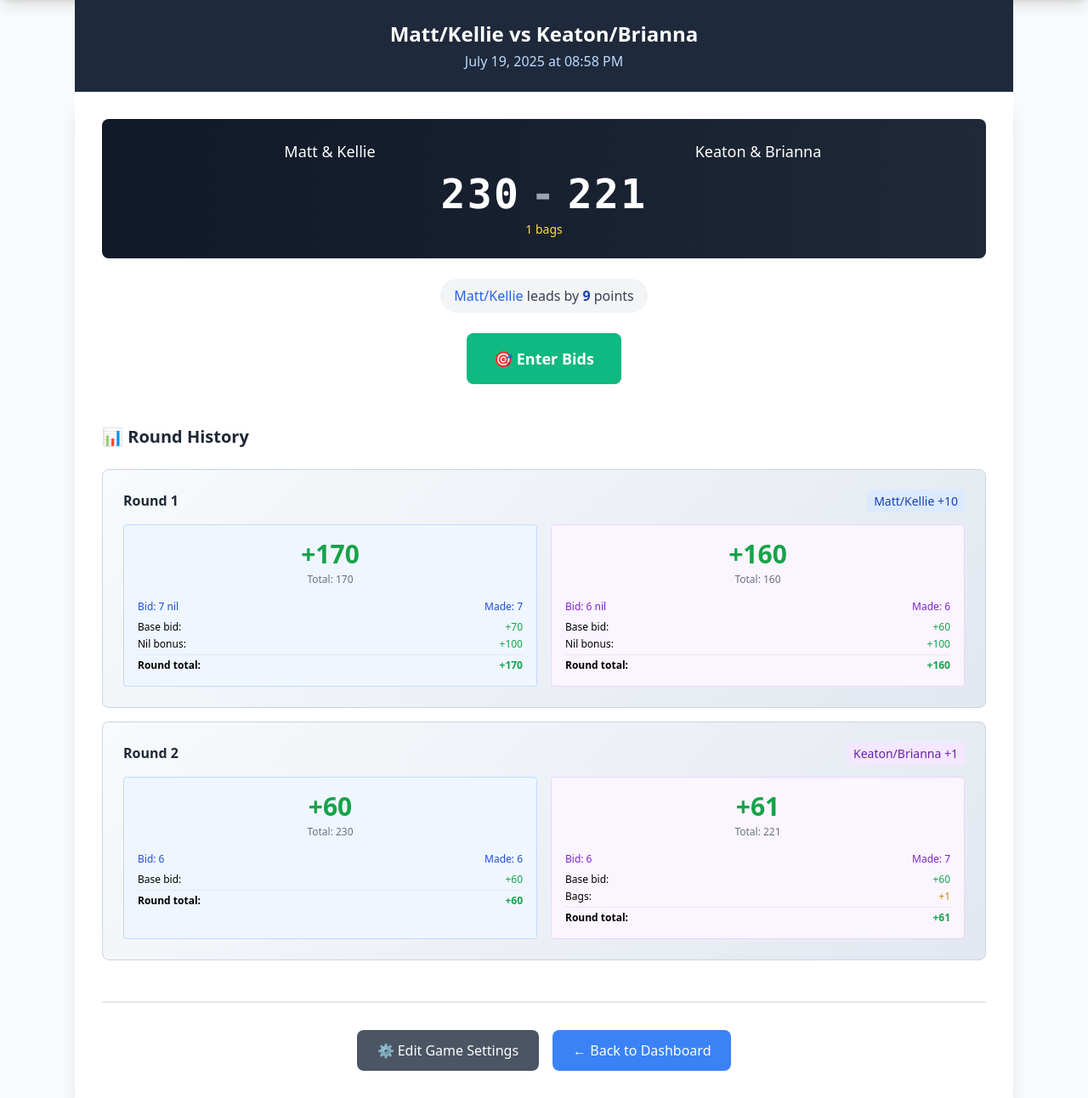
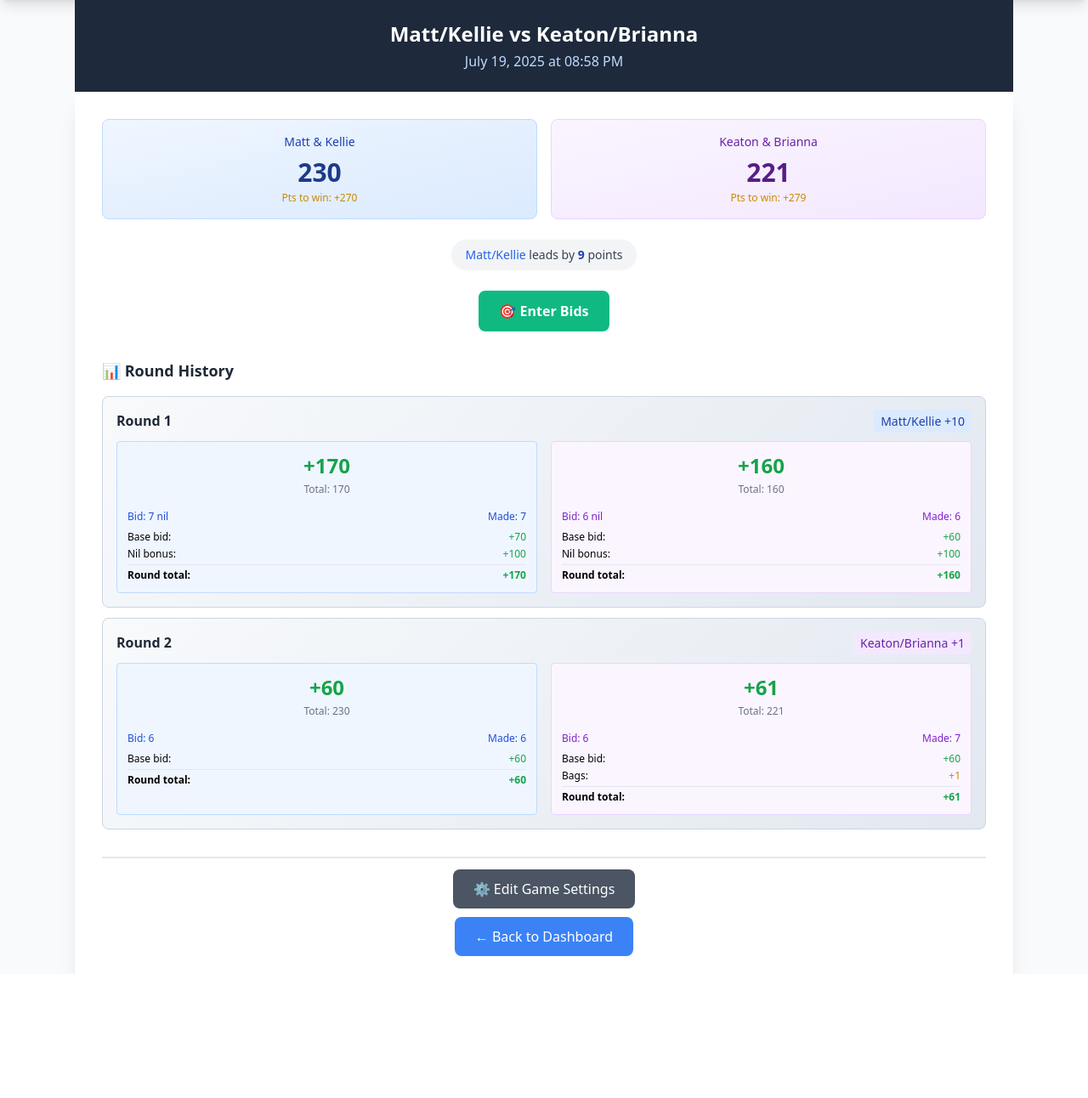
Before and after one commit to matt-ortiz/spades, a Flask app: page /game/1 in a window 1280 px wide. Shown: the part 64-1356 px from the top of the page at 85% size. After the commit the page ends 1210 px from the top, so only its background shows below. Run offline with Flask 3, Linux system fonts and the light colour scheme; a user stored in the database is signed in; data comes from the database, SQL or seed files in the repository; both versions use the stored data as it was after the commit; some libraries are stand-ins or nearby versions.

Commit message:
design changes... again

```diff
--- a/templates/base.html
+++ b/templates/base.html
@@ -1,28 +1,20 @@
 {# Team Scores Component Macro - Professional Scoreboard Style #}
 {% macro team_scores(game) %}
-<div class="mb-4">
-    <div class="bg-gradient-to-r from-gray-900 to-gray-800 rounded-lg p-4 text-white">
-        <!-- Team names row -->
-        <div class="grid grid-cols-2 gap-4 mb-3">
-            <div class="text-center">
-                <div class="font-medium text-sm md:text-base leading-tight">{{ game.team1_player1 }} & {{ game.team1_player2 }}</div>
-            </div>
-            <div class="text-center">
-                <div class="font-medium text-sm md:text-base leading-tight">{{ game.team2_player1 }} & {{ game.team2_player2 }}</div>
-            </div>
+<div class="mb-6">
+    <div class="grid grid-cols-2 gap-4 mb-6">
+        <div class="bg-gradient-to-br from-blue-50 to-blue-100 rounded-lg p-4 text-center border border-blue-200">
+            <div class="text-sm font-medium text-blue-800 mb-2">{{ game.team1_player1 }} & {{ game.team1_player2 }}</div>
+            <div class="text-3xl font-bold text-blue-900">{{ game.team1_final_score }}</div>
+            {% if game.team1_final_score < 500 %}
+            <div class="text-xs text-yellow-600 mt-1">Pts to win: +{{ game.max_score - game.team1_final_score }}</div>
+            {% endif %}
+
         </div>
-
-        <!-- Score row -->
-        <div class="text-center">
-            <div class="text-2xl md:text-3xl font-bold font-mono tracking-wider">
-                {{ game.team1_final_score }}<span class="text-gray-400 mx-2">-</span>{{ game.team2_final_score }}
-            </div>
-            {% if game.team1_bags > 0 or game.team2_bags > 0 %}
-            <div class="text-xs text-yellow-300 mt-2">
-                {% if game.team1_bags > 0 %}{{ game.team1_bags }} bags{% endif %}
-                {% if game.team1_bags > 0 and game.team2_bags > 0 %} | {% endif %}
-                {% if game.team2_bags > 0 %}{{ game.team2_bags }} bags{% endif %}
-            </div>
+        <div class="bg-gradient-to-br from-purple-50 to-purple-100 rounded-lg p-4 text-center border border-purple-200">
+            <div class="text-sm font-medium text-purple-800 mb-2">{{ game.team2_player1 }} & {{ game.team2_player2 }}</div>
+            <div class="text-3xl font-bold text-purple-900">{{ game.team2_final_score }}</div>
+            {% if game.team2_final_score < 500 %}
+            <div class="text-xs text-yellow-600 mt-1">Pts to win: +{{ game.max_score - game.team2_final_score }}</div>
             {% endif %}
         </div>
     </div>
--- a/templates/game.html
+++ b/templates/game.html
@@ -7,39 +7,12 @@
 {% block datetime %}{{ game.created_date | datetime }}{% endblock %}
 
 {% block content %}
-<!-- Professional scoreboard display -->
-<div class="mb-6">
-    <div class="bg-gradient-to-r from-gray-900 to-gray-800 rounded-lg p-4 md:p-6 text-white">
-        <!-- Team names row -->
-        <div class="grid grid-cols-2 gap-4 mb-3">
-            <div class="text-center">
-                <div class="font-medium text-base md:text-lg leading-tight">{{ game.team1_player1 }} & {{ game.team1_player2 }}</div>
-            </div>
-            <div class="text-center">
-                <div class="font-medium text-base md:text-lg leading-tight">{{ game.team2_player1 }} & {{ game.team2_player2 }}</div>
-            </div>
-        </div>
-
-        <!-- Score row -->
-        <div class="text-center">
-            <div class="text-4xl md:text-5xl font-bold font-mono tracking-wider">
-                {{ game.team1_final_score }}<span class="text-gray-400 mx-2 md:mx-3">-</span>{{ game.team2_final_score }}
-            </div>
-            {% if game.team1_bags > 0 or game.team2_bags > 0 %}
-            <div class="text-sm text-yellow-300 mt-2">
-                {% if game.team1_bags > 0 %}{{ game.team1_bags }} bags{% endif %}
-                {% if game.team1_bags > 0 and game.team2_bags > 0 %} | {% endif %}
-                {% if game.team2_bags > 0 %}{{ game.team2_bags }} bags{% endif %}
-            </div>
-            {% endif %}
-        </div>
-    </div>
-</div>
+{{ team_scores(game) }}
 
     <!-- Total Differential Display -->
     {% if game.team1_final_score != game.team2_final_score %}
     <div class="text-center mb-6">
-    <div class="inline-block bg-gray-100 rounded-full px-4 py-2 text-sm md:text-base font-medium text-gray-700">
+        <div class="inline-block bg-gray-100 rounded-full px-4 py-2 text-sm font-medium text-gray-700">
             {% if game.team1_final_score > game.team2_final_score %}
             <span class="text-blue-600">{{ game.team1_player1 }}/{{ game.team1_player2 }}</span> leads by
             <span class="font-bold text-blue-800">{{ game.team1_final_score - game.team2_final_score }}</span> points
@@ -51,7 +24,7 @@
     </div>
     {% elif game.team1_final_score == game.team2_final_score and game.team1_final_score > 0 %}
     <div class="text-center mb-6">
-    <div class="inline-block bg-gray-100 rounded-full px-4 py-2 text-sm md:text-base font-medium text-gray-700">
+        <div class="inline-block bg-gray-100 rounded-full px-4 py-2 text-sm font-medium text-gray-700">
             Game is tied at {{ game.team1_final_score }} points
         </div>
     </div>
@@ -61,9 +34,9 @@
     {% set completed_rounds = rounds | rejectattr('team1_actual', 'equalto', none) | list %}
 
     {% if game.status == 'completed' %}
-<div class="bg-green-50 rounded-lg border border-green-200 p-6 md:p-8">
-    <div class="text-center mb-6">
-        <h2 class="text-2xl md:text-3xl font-bold text-green-800 mb-2">🏆
+    <div class="bg-green-50 rounded-lg border border-green-200 p-6">
+        <div class="text-center mb-4">
+            <h2 class="text-2xl font-bold text-green-800 mb-2">🏆
                 {% if game.winner == 'Team 1' %}
                     {{ game.team1_player1 }} & {{ game.team1_player2 }} Win!
                 {% elif game.winner == 'Team 2' %}
@@ -75,7 +48,7 @@
             <p class="text-green-600">Game completed on {{ game.completed_date | simple_datetime }}</p>
         </div>
 
-    <!-- Game Stats - Responsive layout -->
+        <!-- Game Stats -->
         {% set total_rounds = completed_rounds | length %}
 
         <!-- Calculate stats using filters instead of loops -->
@@ -124,10 +97,10 @@
             {% endif %}
         {% endfor %}
 
-    <div class="grid grid-cols-1 md:grid-cols-2 lg:grid-cols-3 gap-4 md:gap-6">
+        <div class="space-y-4">
             <div class="bg-white rounded-lg p-4 border border-green-200">
                 <h4 class="font-semibold text-green-800 mb-3">📊 Game Stats</h4>
-            <div class="space-y-2 text-sm text-green-700">
+                <div class="grid grid-cols-2 gap-4 text-sm text-green-700">
                     <div class="flex justify-between">
                         <span>Total Rounds:</span>
                         <span class="font-medium">{{ total_rounds }}</span>
@@ -140,8 +113,10 @@
             </div>
 
             <div class="bg-white rounded-lg p-4 border border-green-200">
-            <h4 class="font-semibold text-green-800 mb-3">🎯 Team 1</h4>
-            <div class="space-y-1 text-sm text-green-700">
+                <h4 class="font-semibold text-green-800 mb-3">🎯 Game Breakdown</h4>
+                <div class="grid grid-cols-2 gap-4 text-sm text-green-700">
+                    <div class="space-y-1">
+                        <div class="font-medium text-blue-800">{{ game.team1_player1 }}/{{ game.team1_player2 }}</div>
                         <div class="flex justify-between">
                             <span>Rounds Won:</span>
                             <span class="font-medium text-blue-600">{{ team1_wins|length }}</span>
@@ -157,11 +132,8 @@
                         </div>
                         {% endif %}
                     </div>
-        </div>
-
-        <div class="bg-white rounded-lg p-4 border border-green-200">
-            <h4 class="font-semibold text-green-800 mb-3">🎯 Team 2</h4>
-            <div class="space-y-1 text-sm text-green-700">
+                    <div class="space-y-1">
+                        <div class="font-medium text-purple-800">{{ game.team2_player1 }}/{{ game.team2_player2 }}</div>
                         <div class="flex justify-between">
                             <span>Rounds Won:</span>
                             <span class="font-medium text-purple-600">{{ team2_wins|length }}</span>
@@ -179,11 +151,12 @@
                     </div>
                 </div>
             </div>
+        </div>
 
         {% if team1_nil_tries|length > 0 or team2_nil_tries|length > 0 %}
-    <div class="bg-white rounded-lg p-4 border border-green-200 mt-4">
+        <div class="bg-white rounded-lg p-4 border border-green-200">
             <h4 class="font-semibold text-green-800 mb-3">🎭 Nil Bid Performance</h4>
-        <div class="grid grid-cols-1 md:grid-cols-2 gap-4 text-sm text-green-700">
+            <div class="grid grid-cols-2 gap-4 text-sm text-green-700">
                 {% if team1_nil_tries|length > 0 %}
                 <div class="flex justify-between">
                     <span>{{ game.team1_player1 }}/{{ game.team1_player2 }}:</span>
@@ -206,33 +179,33 @@
         {% set pending_round = rounds | selectattr('team1_actual', 'equalto', none) | first %}
 
         {% if pending_round %}
-    <div class="bg-yellow-50 border border-yellow-200 rounded-lg p-4 md:p-6 mb-4">
-        <div class="flex flex-col md:flex-row md:items-center md:justify-between">
-            <div class="mb-4 md:mb-0">
+        <div class="bg-yellow-50 border border-yellow-200 rounded-lg p-4 mb-4">
+            <div class="flex items-center justify-between">
+                <div>
                     <h4 class="font-semibold text-yellow-800">Round {{ pending_round.round_number }} - Bids Entered</h4>
                     <p class="text-yellow-700 text-sm">{{ game.team1_player1 }}/{{ game.team1_player2 }}: {{ pending_round.team1_bid }} | {{ game.team2_player1 }}/{{ game.team2_player2 }}: {{ pending_round.team2_bid }}</p>
                 </div>
-            <a href="{{ url_for('enter_scores', game_id=game.id) }}" class="bg-spades-warning text-white px-4 py-2 md:px-6 md:py-3 rounded-lg font-semibold hover:bg-yellow-600 transition-colors btn-animate block md:inline-block text-center">
+                <a href="{{ url_for('enter_scores', game_id=game.id) }}" class="bg-spades-warning text-white px-4 py-2 rounded-lg font-semibold hover:bg-yellow-600 transition-colors btn-animate">
                     📊 Enter Scores
                 </a>
             </div>
         </div>
         {% else %}
-    <a href="{{ url_for('add_round', game_id=game.id) }}" class="bg-spades-success text-white px-6 py-3 md:px-8 md:py-4 rounded-lg font-semibold hover:bg-green-600 transition-colors btn-animate inline-block text-lg">
+        <a href="{{ url_for('add_round', game_id=game.id) }}" class="bg-spades-success text-white px-6 py-3 rounded-lg font-semibold hover:bg-green-600 transition-colors btn-animate inline-block">
             🎯 Enter Bids
         </a>
         {% endif %}
     </div>
     {% endif %}
 
+
 {% if completed_rounds %}
-<div class="mt-8 md:mt-12">
-    <h3 class="text-lg md:text-xl font-bold text-gray-800 mb-4 md:mb-6">📊 Round History</h3>
-    <div class="space-y-4">
+<div class="mt-8">
+    <h3 class="text-lg font-bold text-gray-800 mb-4">📊 Round History</h3>
     {% for round in completed_rounds %}
-        <div id="round{{ round.round_number }}" class="spades-card rounded-lg p-4 md:p-6 transition-all duration-200">
-            <div class="flex flex-col sm:flex-row sm:justify-between sm:items-center mb-4">
-                <div class="font-semibold text-gray-800 mb-2 sm:mb-0">Round {{ round.round_number }}</div>
+    <div id="round{{ round.round_number }}" class="spades-card rounded-lg p-4 mb-3 transition-all duration-200">
+        <div class="flex justify-between items-center mb-3">
+            <div class="font-semibold text-gray-800">Round {{ round.round_number }}</div>
             <div>
                 {% if round.team1_points > round.team2_points %}
                 <span class="bg-blue-100 text-blue-800 px-2 py-1 rounded text-sm font-medium">{{ game.team1_player1 }}/{{ game.team1_player2 }} +{{ round.team1_points - round.team2_points }}</span>
@@ -243,12 +216,10 @@
                 {% endif %}
             </div>
         </div>
-
-            <!-- Responsive round details -->
-            <div class="grid grid-cols-1 lg:grid-cols-2 gap-4 text-sm">
-                <div class="bg-blue-50 p-3 md:p-4 rounded border border-blue-200">
+        <div class="grid grid-cols-2 gap-4 text-sm">
+            <div class="bg-blue-50 p-3 rounded border border-blue-200">
                 <div class="text-center mb-4">
-                        <div class="text-2xl md:text-3xl font-bold {{ 'text-green-600' if round.team1_points > 0 else 'text-red-600' if round.team1_points < 0 else 'text-blue-900' }}">
+                    <div class="text-2xl font-bold {{ 'text-green-600' if round.team1_points > 0 else 'text-red-600' if round.team1_points < 0 else 'text-blue-900' }}">
                         {{ '+' if round.team1_points > 0 else '' }}{{ round.team1_points }}
                     </div>
                     <div class="text-xs text-gray-500 mt-1">Total: {{ round.team1_total }}</div>
@@ -278,10 +249,9 @@
                     </div>
                 </div>
             </div>
-
-                <div class="bg-purple-50 p-3 md:p-4 rounded border border-purple-200">
+            <div class="bg-purple-50 p-3 rounded border border-purple-200">
                 <div class="text-center mb-4">
-                        <div class="text-2xl md:text-3xl font-bold {{ 'text-green-600' if round.team2_points > 0 else 'text-red-600' if round.team2_points < 0 else 'text-blue-900' }}">
+                    <div class="text-2xl font-bold {{ 'text-green-600' if round.team2_points > 0 else 'text-red-600' if round.team2_points < 0 else 'text-blue-900' }}">
                         {{ '+' if round.team2_points > 0 else '' }}{{ round.team2_points }}
                     </div>
                     <div class="text-xs text-gray-500 mt-1">Total: {{ round.team2_total }}</div>
@@ -315,16 +285,16 @@
     </div>
     {% endfor %}
 </div>
-</div>
 {% endif %}
 
-<!-- Responsive action buttons -->
-<div class="text-center mt-8 md:mt-12 space-y-4 md:space-y-6 border-t-2 pt-6 md:pt-8">
-    <div class="flex flex-col sm:flex-row gap-4 justify-center">
-        <a href="{{ url_for('edit_game', game_id=game.id) }}" class="bg-gray-600 text-white px-6 py-3 rounded-lg font-medium hover:bg-gray-700 transition-colors btn-animate text-center">
+<div class="text-center mt-8 space-y-8 border-t-2 pt-6">
+    <div>
+        <a href="{{ url_for('edit_game', game_id=game.id) }}" class="bg-gray-600 text-white px-6 py-3 rounded-lg font-medium hover:bg-gray-700 transition-colors btn-animate">
             ⚙️ Edit Game Settings
         </a>
-        <a href="{{ url_for('dashboard') }}" class="bg-spades-secondary text-white px-6 py-3 rounded-lg font-medium hover:bg-blue-600 transition-colors btn-animate text-center">
+    </div>
+    <div>
+        <a href="{{ url_for('dashboard') }}" class="bg-spades-secondary text-white px-6 py-3 rounded-lg font-medium hover:bg-blue-600 transition-colors btn-animate">
             ← Back to Dashboard
         </a>
     </div>
```
Also changed, not shown: templates/bid_form.html (+39 -7 lines), templates/score_form.html (+71 -39 lines), database.db, 2 other files. Lines whose indentation alone changed are shown as unchanged.
